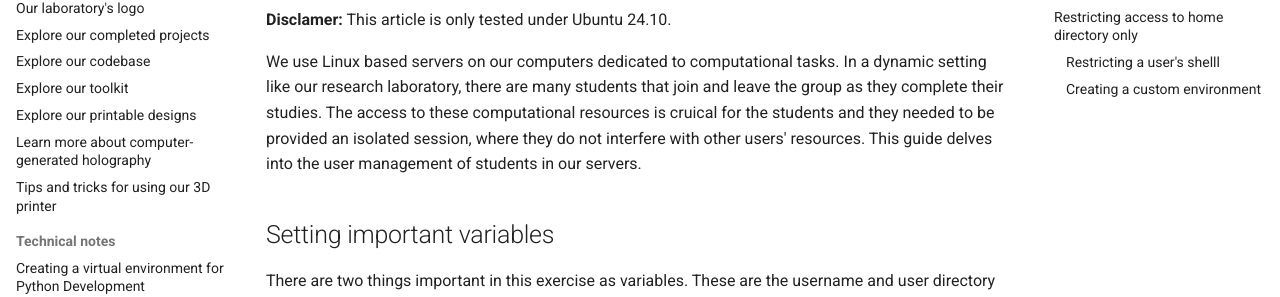
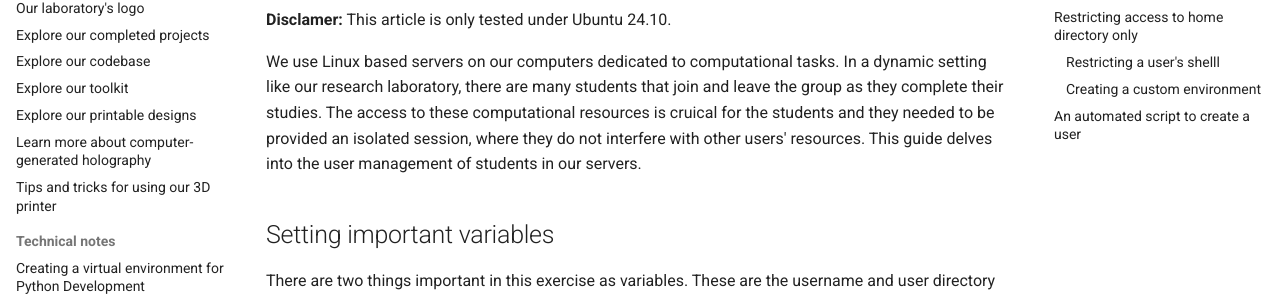
Before and after one commit to complight/complight.github.io, an MkDocs documentation site: the page built from docs/documentation/computing/how_to_add_a_user_with_controlled_access_to_resources.md, in a window 1280 px wide. Shown: the part 350-647 px from the top of the page. Built offline with MkDocs 1.6.1 and Material for MkDocs 9.7.7, drawn with Linux system fonts in a browser that asks for light colours.

Commit message:
Updating a computing note.

````diff
--- a/docs/documentation/computing/how_to_add_a_user_with_controlled_access_to_resources.md
+++ b/docs/documentation/computing/how_to_add_a_user_with_controlled_access_to_resources.md
@@ -175,7 +175,7 @@ Once modified and saved, simply restart the SSH server:
 sudo systemctl restart ssh
 ```
 
-# An automated script to create a user
+## An automated script to create a user
 In the light of the above findings and exploration, I have created the following script to create users with GPU access on our computational resources:
 
 ```bash
````
